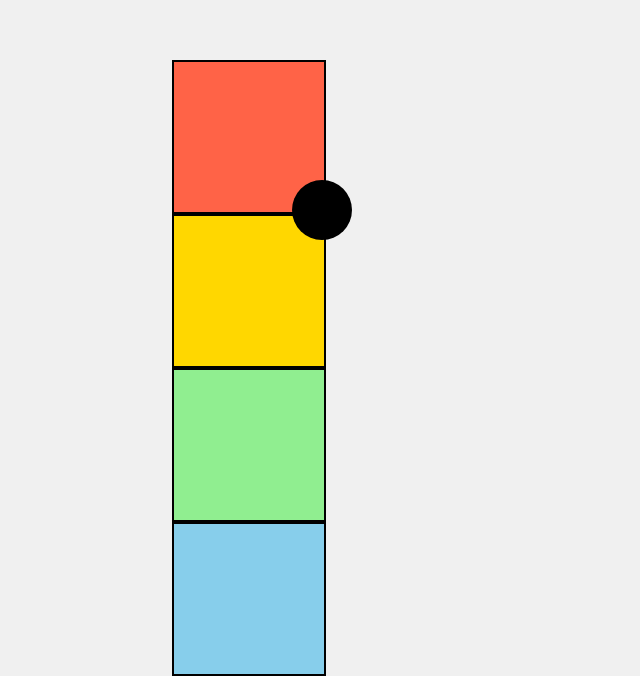
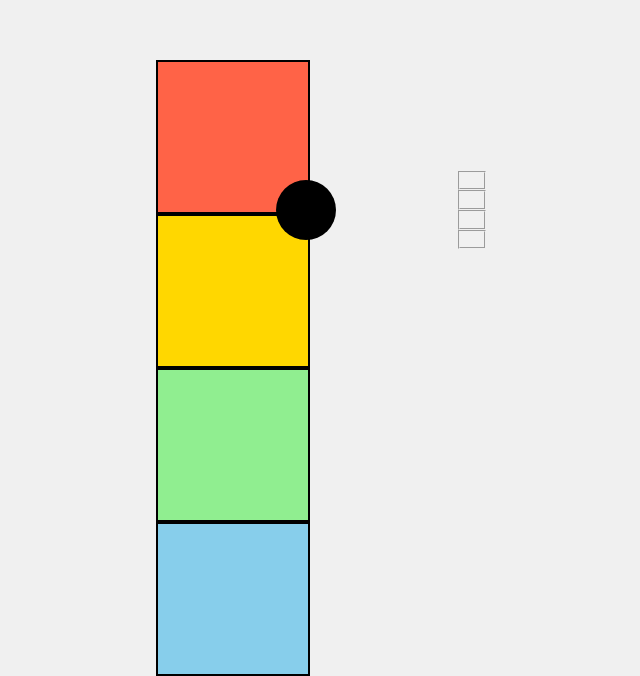
Before and after one commit to Y4NG0D/Projeto-Programacao-Web, a website: page 13/index.html in a window 1280 px wide. Shown: the part 190-866 px from the top of the page, without its empty margins (318-958 px from the left). Drawn offline with Linux system fonts and the light colour scheme.

Commit message:
Update index.html

```diff
--- a/13/index.html
+++ b/13/index.html
@@ -15,5 +15,12 @@
         <fieldset class="petala petala3"></fieldset>
         <fieldset class="petala petala4"></fieldset>
     </div>
+
+    <div class="bola">
+        <fieldset class="bola bola1"></fieldset>
+        <fieldset class="bola bola2"></fieldset>
+        <fieldset class="bola bola3"></fieldset>
+        <fieldset class="bola bola4"></fieldset>
+    </div>
 </body>
 </html>
```
